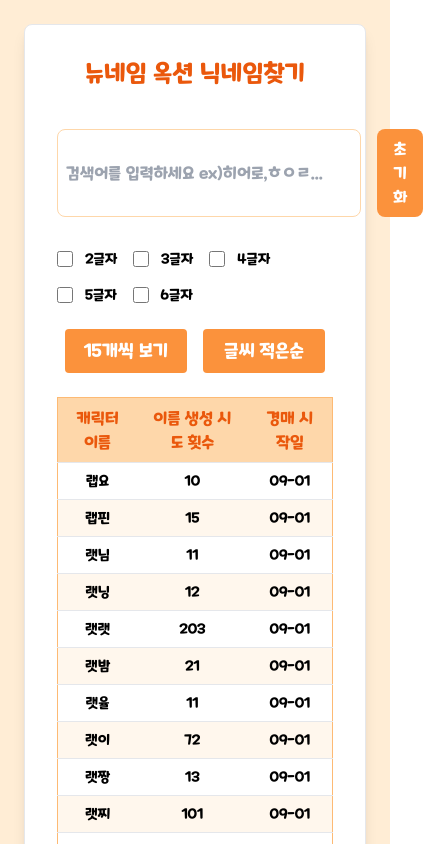
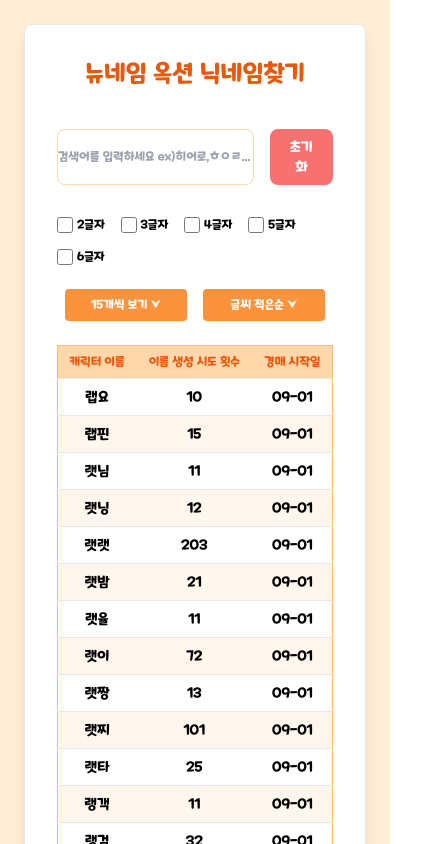
Before and after one commit to HongYeonSeung/Maple_NewName_2024, a React (Create React App) app: page / in a window 390 px wide. Shown: the top 844 px of the page, 423 px wide, since content can reach past the window. Built offline with nearby package versions, Linux system fonts and the light colour scheme.

Commit message:
모바일 css 수정

```diff
--- a/src/component/Checkbox/Checkbox.js
+++ b/src/component/Checkbox/Checkbox.js
@@ -20,7 +20,7 @@ function Checkbox({ options, checkedItems, onChange }) {
   return (
     <div className="flex flex-wrap gap-4">
       {options.map((option) => (
-        <label key={option} className="flex items-center space-x-3">
+        <label key={option} className="flex items-center space-x-1 md:space-x-6">
           <input
             type="checkbox"
             name={option}
@@ -28,7 +28,7 @@ function Checkbox({ options, checkedItems, onChange }) {
             onChange={handleChange}
             className="form-checkbox h-4 w-4"
           />
-          <span className="text-sm md:text-xl">{option}</span>
+          <span className="text-xs md:text-xl">{option}</span>
         </label>
       ))}
     </div>
--- a/src/component/CsvDisplay.js
+++ b/src/component/CsvDisplay.js
@@ -263,15 +263,15 @@ const CsvDisplay = () => {
         <div className="mb-4 flex gap-4">
           {/* 검색할 문자열 입력 */}
           <input
-            className="flex-grow-[1] p-2 border border-orange-200 rounded-lg focus:outline-none focus:border-orange-600"
+            className="flex-grow  text-xs md:text-base min-w-[0] py-2 border border-orange-200 rounded-lg focus:outline-none focus:border-orange-600"
             type="text"
             value={text}
             onChange={handleChange}
             placeholder="검색어를 입력하세요 ex)히어로,ㅎㅇㄹ..."
-          ></input>
+          />
           <button
             onClick={entireHandleClick}
-            className="px-4 py-2 bg-orange-400 text-white rounded-lg hover:bg-orange-600"
+            className="py-2 px-4 bg-red-400 text-sm md:text-xl text-white rounded-lg hover:bg-red-600 hover:text-black"
           >
             초기화
           </button>
@@ -290,7 +290,7 @@ const CsvDisplay = () => {
           {/* 몇개씩 보기 드롭다운 */}
           <div className="flex md:flex-[5]">
             <div className="flex-[1] md:flex-[2] mx-2 my-2">
-              <Dropdown label={listoptionsString}>
+              <Dropdown label={listoptionsString + " ⮟"}>
                 {choiceItemoptions.map((item, idx) => (
                   <DropdownItem
                     key={idx}
@@ -304,7 +304,7 @@ const CsvDisplay = () => {
 
             {/* 정렬 필터링 드롭다운 */}
             <div className="flex-[1] md:flex-[3] mx-2 my-2">
-              <Dropdown label={filteroptionsString}>
+              <Dropdown label={filteroptionsString + " ⮟"}>
                 {filterItemoptions.map((item, idx) => (
                   <DropdownItem
                     key={idx}
@@ -325,7 +325,10 @@ const CsvDisplay = () => {
                 {/* 첫 번째 데이터 객체의 키를 사용하여 테이블 헤더를 렌더링합니다. */}
                 {data[0] &&
                   Object.keys(data[0]).map((column) => (
-                    <th key={column} className="py-2 px-4 border-b">
+                    <th
+                      key={column}
+                      className="text-xs md:text-xl py-2 px-2 md:px-4 border-b"
+                    >
                       {column}
                     </th>
                   ))}
--- a/src/component/Dropdown/Dropdown.js
+++ b/src/component/Dropdown/Dropdown.js
@@ -25,7 +25,7 @@ function Dropdown({ label, children }) {
       onMouseLeave={closeDropdown} // 마우스 벗어날 때 닫기
     >
       <button
-        className="dropdown-toggle w-full bg-orange-400 text-white text-lg py-2 px-4 rounded hover:bg-orange-600"
+        className="dropdown-toggle w-full bg-orange-400 text-white text-xs md:text-xl py-2 px-4 rounded hover:bg-orange-600"
         onClick={openDropdown} // 버튼 클릭 시 열기
       >
         {label}
--- a/src/component/Dropdown/DropdownItem.js
+++ b/src/component/Dropdown/DropdownItem.js
@@ -2,7 +2,7 @@ import React from 'react';
 
 function DropdownItem({ onClick, children }) {
   return (
-    <li onClick={onClick} className="dropdown-item py-2 px-4 cursor-pointer hover:bg-orange-200 hover:text-white">
+    <li onClick={onClick} className=" text-xs md:text-xl dropdown-item py-2 px-4 cursor-pointer hover:bg-orange-200 hover:text-white">
       {children}
     </li>
   );
```
